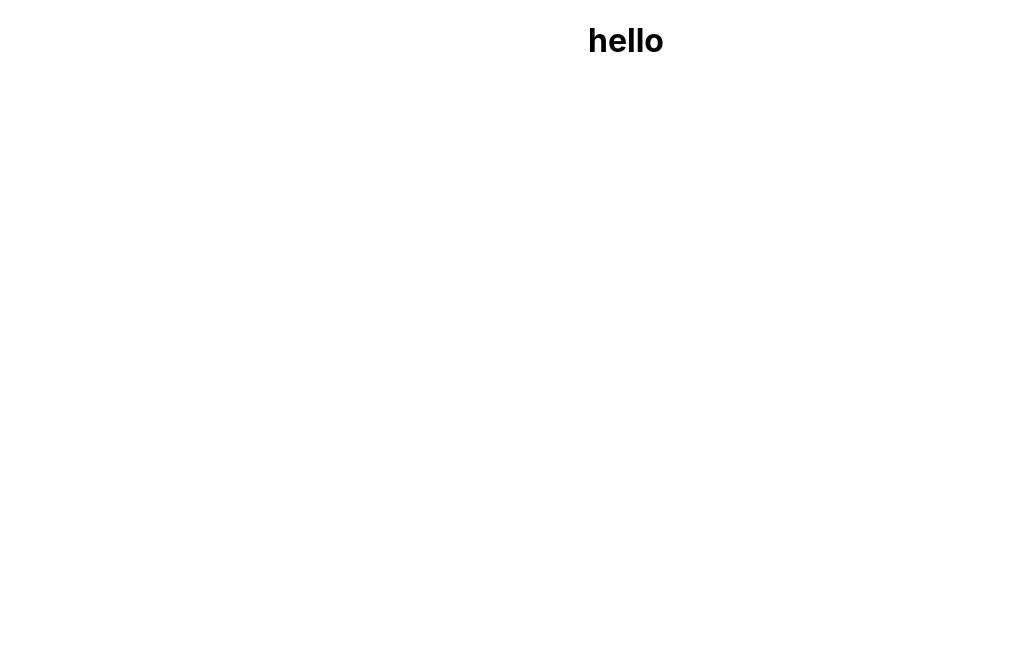
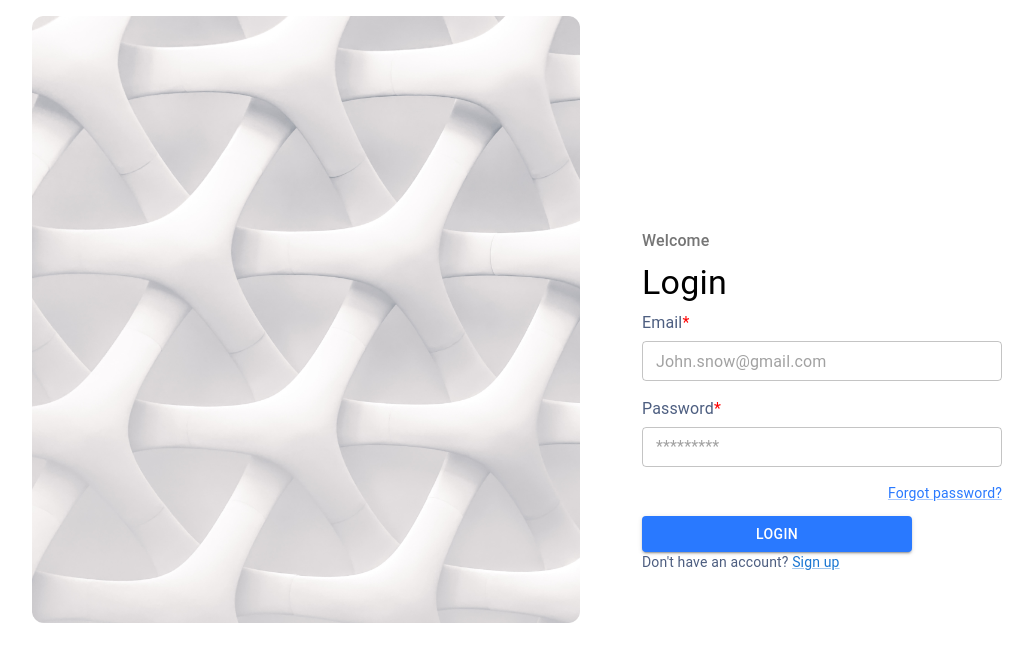
Before and after one commit to Velsundar/Neokred_Authentication, a React (Create React App) app in the folder frontend/: page / in a window 1280 px wide. Shown: the top 662 px of the page, without its empty margins (14-1047 px from the left). Built offline with nearby package versions, Linux system fonts and the light colour scheme.

Commit message:
Login Page UI

```diff
--- a/frontend/package.json
+++ b/frontend/package.json
@@ -6,13 +6,17 @@
     "@emotion/react": "^11.11.4",
     "@emotion/styled": "^11.11.5",
     "@mui/material": "^5.15.15",
+    "@mui/system": "^5.15.15",
     "@testing-library/jest-dom": "^5.17.0",
     "@testing-library/react": "^13.4.0",
     "@testing-library/user-event": "^13.5.0",
+    "formik": "^2.4.6",
     "react": "^18.3.1",
     "react-dom": "^18.3.1",
+    "react-router-dom": "^6.23.0",
     "react-scripts": "5.0.1",
-    "web-vitals": "^2.1.4"
+    "web-vitals": "^2.1.4",
+    "yup": "^1.4.0"
   },
   "scripts": {
     "start": "react-scripts start",
--- a/frontend/src/App.js
+++ b/frontend/src/App.js
@@ -1,12 +1,18 @@
-import logo from './logo.svg';
-import './App.css';
+import React from 'react';
+import { BrowserRouter as Router, Route, Routes } from 'react-router-dom';
+import Login from './Screens/Login/Login';
+import Profile from './Screens/Profile/Profile';
 
-function App() {
+const App = () => {
   return (
-    <div className="App">
-      <h1>hello</h1>
-    </div>
+    <Router>
+    <Routes>
+      <Route path="/" element={<Login />} />
+      <Route path="/dashboard" element={<Profile />} />
+      {/* Add more routes for other pages if needed */}
+    </Routes>
+  </Router>
   );
-}
+};
 
 export default App;
--- a/frontend/src/Screens/Login/Login.js
+++ b/frontend/src/Screens/Login/Login.js
@@ -0,0 +1,151 @@
+import React from "react";
+import { styled } from "@mui/system";
+import { Typography, Link, Box } from "@mui/material";
+import Mask from "../../Assets/Images/Mask.png";
+import InputField from "../../components/InputFields";
+import Button from "../../components/Buttons";
+import theme from "../../styles/theme";
+import { Formik, Form, Field } from "formik";
+import { LoginSchema } from "../../data/YUP/Login.yup";
+
+const RootContainer = styled("div")({
+  display: "flex",
+  height: "100vh",
+});
+
+const LeftPane = styled(Box)(({ theme }) => ({
+  flex: 1,
+  display: "flex",
+  justifyContent: "center",
+  alignItems: "flex-start",
+  padding: theme.spacing(2),
+}));
+
+const ImageContainer = styled("div")({
+  maxWidth: "90%",
+  maxHeight: "80%",
+  "& img": {
+    maxWidth: "100%",
+    maxHeight: "100%",
+  },
+});
+
+const RightPane = styled("div")(({ theme }) => ({
+  flex: 1,
+  display: "flex",
+  flexDirection: "column",
+  justifyContent: "center",
+  alignItems: "left",
+  padding: theme.spacing(2),
+}));
+
+const LoginForm = styled(Form)(({ theme }) => ({
+  width: "100%",
+  maxWidth: 360,
+  display: "flex",
+  flexDirection: "column",
+}));
+
+const Login = () => {
+  const initialValues = {
+    email: "",
+    password: "",
+  };
+
+  const handleSubmit = (values, { resetForm }) => {
+    console.log(values);
+    resetForm();
+  };
+  return (
+    <RootContainer>
+      <LeftPane>
+        <ImageContainer>
+          <img src={Mask} alt="Login" />
+        </ImageContainer>
+      </LeftPane>
+      <RightPane>
+        <Typography
+          variant="h6"
+          style={{
+            fontSize: "1rem",
+            color: "#757575",
+            textAlign: "left",
+            marginBottom: "8px",
+          }}
+        >
+          Welcome
+        </Typography>
+        <Typography
+          variant="h4"
+          style={{ textAlign: "left", marginBottom: "8px" }}
+        >
+          Login
+        </Typography>
+        <Formik
+          initialValues={initialValues}
+          validationSchema={LoginSchema}
+          onSubmit={handleSubmit}
+        >
+          {({ errors, touched }) => (
+            <LoginForm noValidate autoComplete="off">
+              <Field
+                as={InputField}
+                name="email"
+                label="Email"
+                type="email"
+                placeholder={"John.snow@gmail.com"}
+                required
+                color={theme.palette.text.secondary}
+                error={errors.email && touched.email}
+                helperText={errors.email && touched.email && errors.email}
+                style={{ marginBottom: "8px" }}
+              />
+              <Field
+                as={InputField}
+                name="password"
+                label="Password"
+                type="password"
+                placeholder={"*********"}
+                required
+                color={theme.palette.text.secondary}
+                error={errors.password && touched.password}
+                helperText={
+                  errors.password && touched.password && errors.password
+                }
+                style={{ marginBottom: "8px" }}
+              />
+              <Typography
+                variant="body2"
+                gutterBottom
+                sx={{ alignSelf: "flex-end" }}
+              >
+                <Link href="#" color={theme.palette.primary.button}>
+                  Forgot password?
+                </Link>
+              </Typography>
+              <Button
+                variant="contained"
+                color="primary"
+                width="75%"
+                style={{
+                  marginTop: "8px",
+                  backgroundColor: theme.palette.primary.button,
+                }}
+              >
+                Login
+              </Button>
+            </LoginForm>
+          )}
+        </Formik>
+        <Typography variant="body2" color={theme.palette.text.secondary}>
+          Don't have an account?{" "}
+          <Link href="#" color="primary">
+            Sign up
+          </Link>
+        </Typography>
+      </RightPane>
+    </RootContainer>
+  );
+};
+
+export default Login;
--- a/frontend/src/components/Buttons.js
+++ b/frontend/src/components/Buttons.js
@@ -2,9 +2,9 @@
 import React from 'react';
 import { Button as MuiButton } from '@mui/material';
 
-const Button = ({ children, ...props }) => {
+const Button = ({ children, width, ...props }) => {
   return (
-    <MuiButton {...props}>
+    <MuiButton sx={{ width }}{...props}>
       {children}
     </MuiButton>
   );
--- a/frontend/src/components/InputFields.js
+++ b/frontend/src/components/InputFields.js
@@ -1,15 +1,20 @@
-// InputField.js
 import React from 'react';
-import { TextField } from '@mui/material';
+import { TextField, Typography, Box } from '@mui/material';
 
-const InputField = ({ label, ...props }) => {
+const InputField = ({ label,required,color,placeholder, ...props }) => {
   return (
-    <TextField
-      label={label}
-      variant="outlined"
-      fullWidth
-      {...props}
-    />
+    <Box marginBottom="8px">
+      <Typography variant="body1" gutterBottom style={{ textAlign: "left" }} color={color}>
+        {label}{required && <span style={{ color: "red" }}>*</span>}
+      </Typography>
+      <TextField
+        variant="outlined"
+        placeholder={placeholder}
+        fullWidth
+        {...props}
+        size='small'
+      />
+    </Box>
   );
 };
 
--- /dev/null
+++ b/frontend/src/data/YUP/Login.yup.js
@@ -0,0 +1,8 @@
+import * as Yup from 'yup'
+
+export const LoginSchema = Yup.object().shape({
+    email: Yup.string().email("Invalid email").required("Email is required"),
+    password: Yup.string()
+      .required("Password is required")
+      .min(8, "Password must be at least 8 characters"),
+  });
--- /dev/null
+++ b/frontend/src/styles/theme.js
@@ -0,0 +1,18 @@
+import { createTheme } from "@mui/system";
+
+const theme = createTheme({
+  palette: {
+    grey: {
+        '500': '#757575',
+      },
+    primary: {
+      main: "#1976d2",
+      button: "#2979ff"
+    },
+    text: {
+      secondary: "#4D5E80",
+    },
+  },
+});
+
+export default theme;
```
Also changed, not shown: 1 other file (tests, documents, lock files or other folders).
